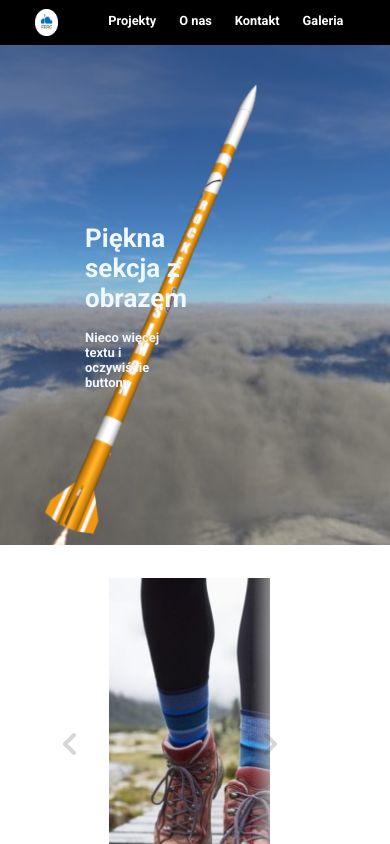
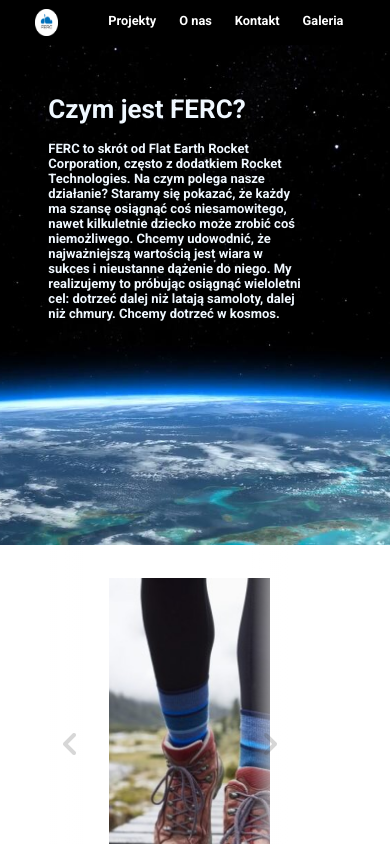
Before and after one commit to Maksymilian555/ferc-rt-page, a React (Create React App) app: page / in a window 390 px wide. Built offline with nearby package versions, Linux system fonts and the light colour scheme.

Commit message:
Added usefull info for clients

```diff
--- a/src/Sec2/index.js
+++ b/src/Sec2/index.js
@@ -1,5 +1,5 @@
 import "./style.css";
-import Img1 from "../Images/Img1.1.png"
+import Img1 from "../Images/Earth.jpeg"
 
 const firstSec = {
     backgroundImage: `url(${Img1})`,
@@ -10,9 +10,9 @@ const Sec2 = () => (
             <div className="imgSec_flexMrg">
                 <div className="imgSec_secFlex">
                     <div className="imgSec_secText">
-                        <h1>Piękna sekcja z obrazem</h1>
+                        <h1>Czym jest FERC?</h1>
                         <p>
-                            Nieco więcej textu i oczywiście buttony
+                            FERC to skrót od Flat Earth Rocket Corporation, często z dodatkiem Rocket Technologies. Na czym polega nasze działanie? Staramy się pokazać, że każdy ma szansę osiągnąć coś niesamowitego, nawet kilkuletnie dziecko może zrobić coś niemożliwego. Chcemy udowodnić, że najważniejszą wartością jest wiara w sukces i nieustanne dążenie do niego. My realizujemy to próbując osiągnąć wieloletni cel: dotrzeć dalej niż latają samoloty, dalej niż chmury. Chcemy dotrzeć w kosmos.
                         </p>
                     </div>
                     <div className="imgSec_gap"></div>
--- a/src/Sec2/style.css
+++ b/src/Sec2/style.css
@@ -23,7 +23,7 @@
 .imgSec_secFlex {
     display: grid;
     flex-wrap: wrap;
-    grid-template-columns: 1fr 2fr;
+    grid-template-columns: 2fr 1fr;
     margin: 3%;
     padding-top: 10%;
 }
@@ -34,10 +34,11 @@
 }
 
 .imgSec_flexMrg {
-    margin-top: 5%;
+    margin-top: 0;
     margin-bottom: 7%;
     margin-left: 20%;
     margin-right: 20%;
+    padding-bottom: 10%;
 }
 
 @media screen and (max-width: 600px) {
@@ -47,4 +48,12 @@
     .imgSec_secText {
         font-size: small;
     }
+    .imgSec_flexMrg {
+        margin-left: 10%;
+        margin-right: 10%;
+        padding-bottom: 50%;
+    }
+    .imgSec_secFlex {
+        grid-template-columns: 7fr 1fr;
+    }
 }
```
